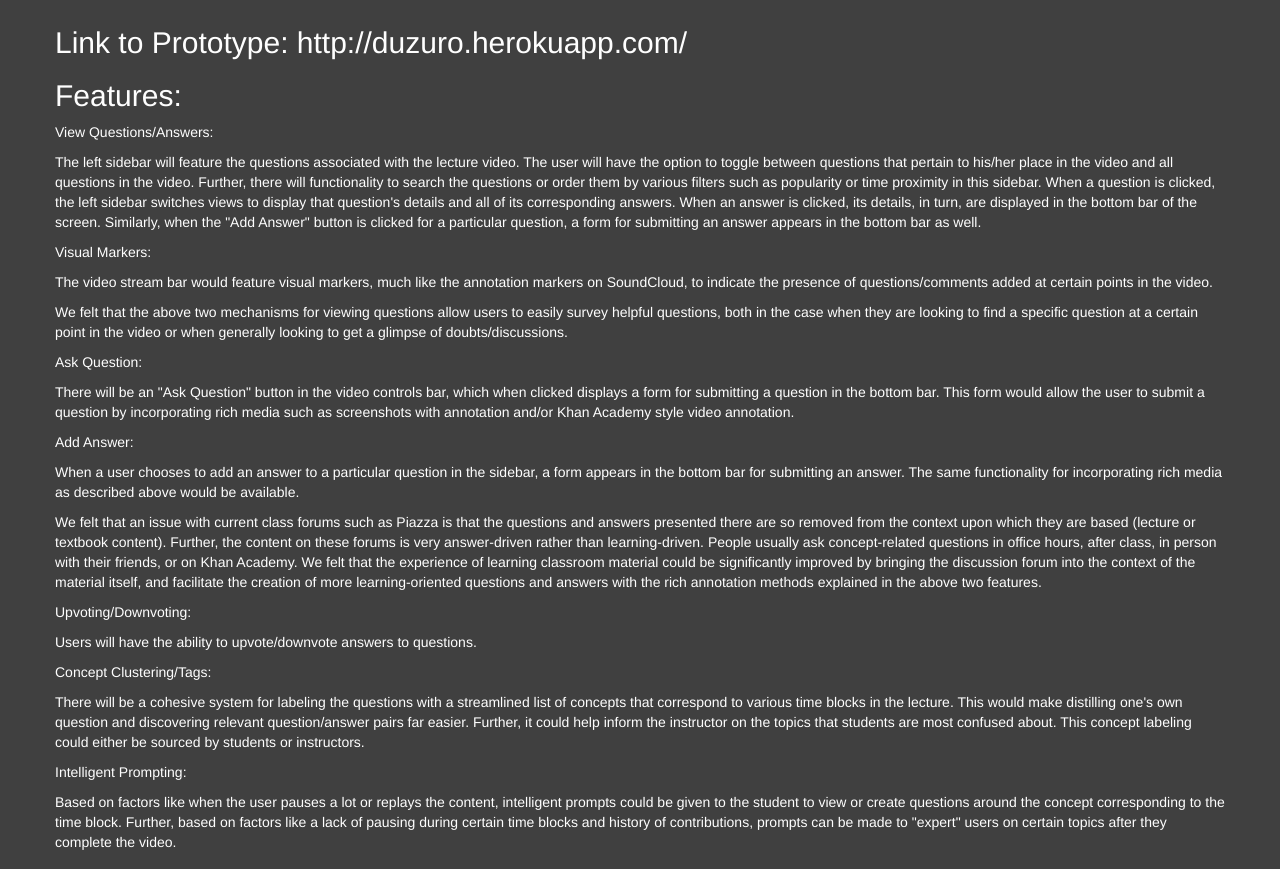
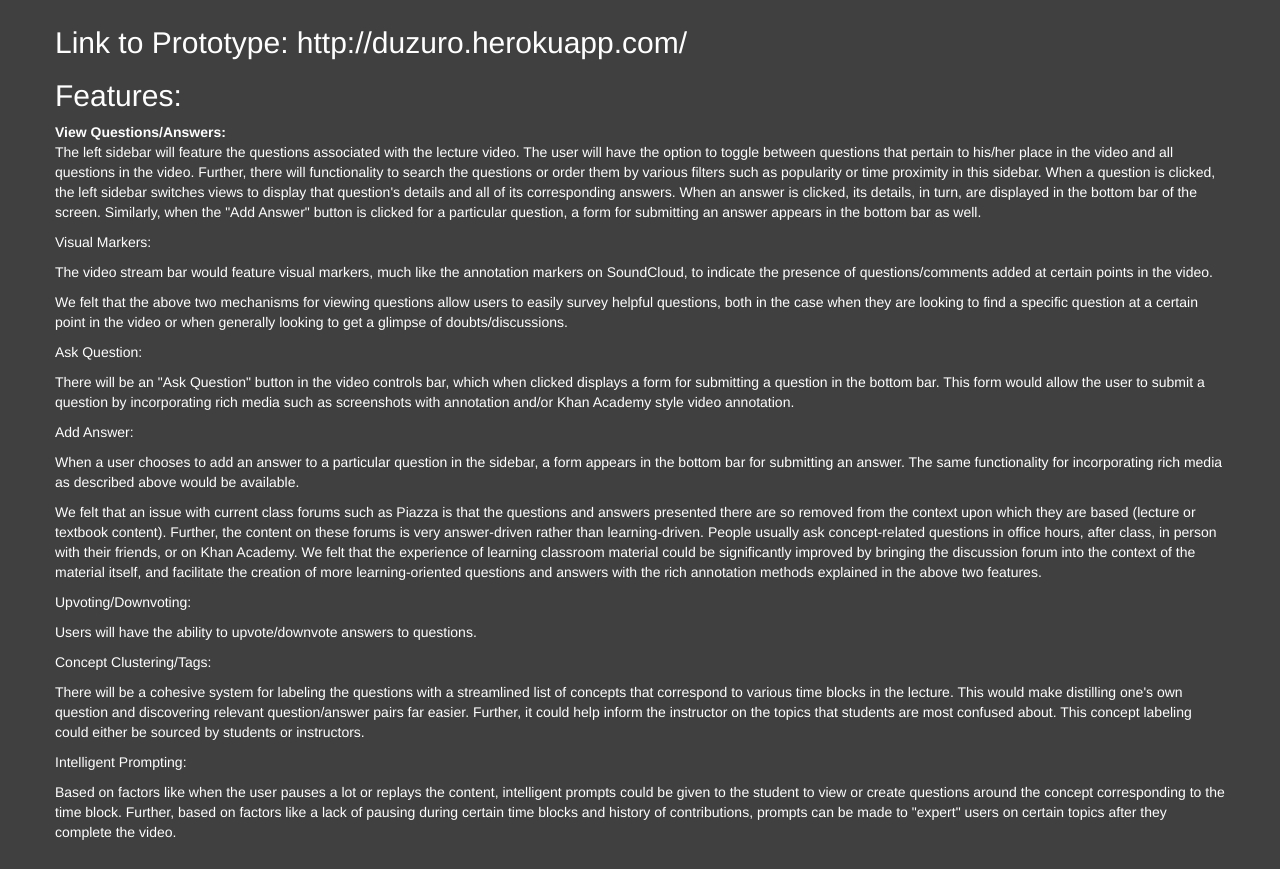
Before and after one commit to drock07/duzuro, a website: page index.html in a window 1280 px wide. Shown: the part 6080-6949 px from the top of the page. Drawn offline with Linux system fonts and the light colour scheme.

Commit message:
Update index.html

```diff
--- a/index.html
+++ b/index.html
@@ -207,8 +207,7 @@
 				<h2>Link to Prototype: http://duzuro.herokuapp.com/</h2>
 				<h2>Features:</h2>
 
-				<p>View Questions/Answers:</p>
-				<p>The left sidebar will feature the questions associated with the lecture video. The user will have the option to toggle between questions that pertain to his/her place in the video and all questions in the video. Further, there will functionality to search the questions or order them by various filters such as popularity or time proximity in this sidebar. When a question is clicked, the left sidebar switches views to display that question's details and all of its corresponding answers. When an answer is clicked, its details, in turn, are displayed in the bottom bar of the screen. Similarly, when the "Add Answer" button is clicked for a particular question, a form for submitting an answer appears in the bottom bar as well. </p>
+				<p><b>View Questions/Answers:</b><br>The left sidebar will feature the questions associated with the lecture video. The user will have the option to toggle between questions that pertain to his/her place in the video and all questions in the video. Further, there will functionality to search the questions or order them by various filters such as popularity or time proximity in this sidebar. When a question is clicked, the left sidebar switches views to display that question's details and all of its corresponding answers. When an answer is clicked, its details, in turn, are displayed in the bottom bar of the screen. Similarly, when the "Add Answer" button is clicked for a particular question, a form for submitting an answer appears in the bottom bar as well. </p>
 
 				<p>Visual Markers:</p>
 				<p>The video stream bar would feature visual markers, much like the annotation markers on SoundCloud, to indicate the presence of questions/comments added at certain points in the video. </p>
```
